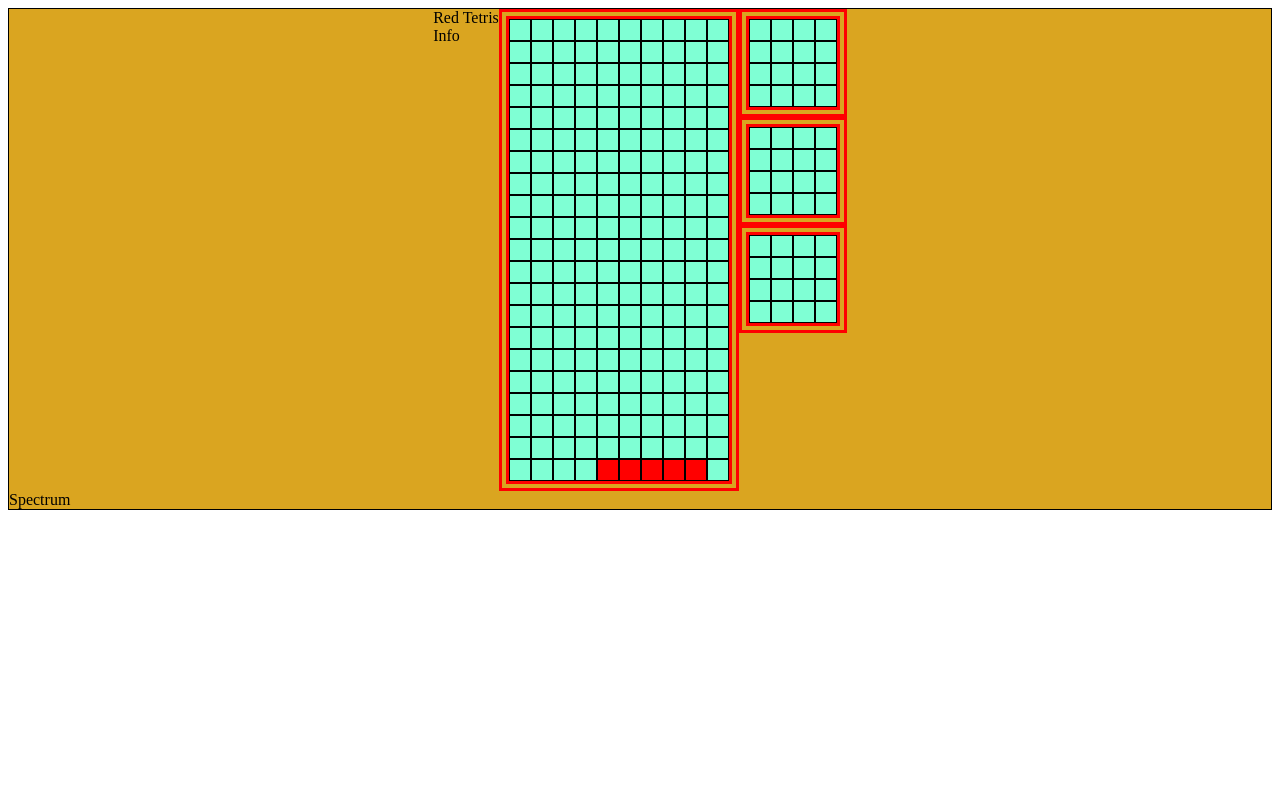
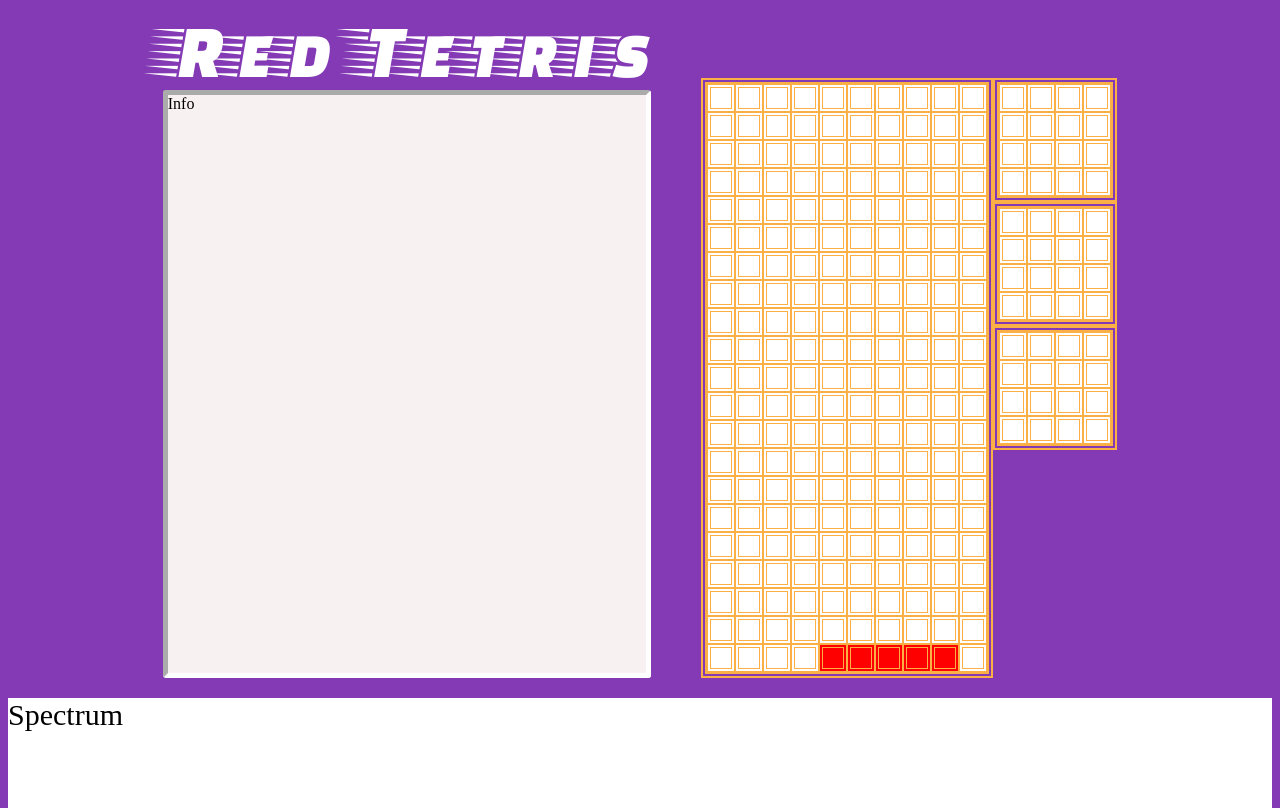
Before and after one commit to wax42/red-tetris, a React app: page / in a window 1280 px wide. Built offline with nearby package versions, Linux system fonts and the light colour scheme.

Commit message:
[ADD] global style insta theme

```diff
--- a/src/client/App.js
+++ b/src/client/App.js
@@ -1,20 +1,19 @@
-import React from 'react';
+import React from "react";
 // import logo from './logo.svg';
-import Game from './components/Game';
-import AppBoardInfo from './components/AppBoardInfo';
-import Spectrum from './components/Spectrum';
-
+import Game from "./components/Game";
+import AppBoardInfo from "./components/AppBoardInfo";
+import Spectrum from "./components/Spectrum";
 
 const App = () => {
   return (
     <div className="app">
-        <div className="app-board">
-          <AppBoardInfo/>
-          <Game/>
-        </div>
-        <Spectrum className="app-spectrum"/>
+      <div className="app-board">
+        <AppBoardInfo />
+        <Game />
       </div>
+      <Spectrum className="app-spectrum" />
+    </div>
   );
-}
+};
 
 export default App;
--- a/src/client/components/AppBoardInfo.jsx
+++ b/src/client/components/AppBoardInfo.jsx
@@ -1,28 +1,20 @@
-import React from 'react';
+import React from "react";
 
 const Info = () => {
-    return (
-      <div className="Info">
-          Info
-      </div>
-    );
-  }
+  return <div className="info">Info</div>;
+};
 
 const Title = () => {
-    return (
-      <div className="Title">
-          Red Tetris
-      </div>
-    );
-  }
+  return <div className="title">Red Tetris</div>;
+};
 
 const AppBoardInfo = () => {
-    return (
-        <div className="app-board-left">
-            <Title/>
-            <Info/>
-        </div>
-    )
-}
+  return (
+    <div className="app-board-left">
+      <Title />
+      <Info />
+    </div>
+  );
+};
 
 export default AppBoardInfo;
--- a/src/client/components/Spectrum.jsx
+++ b/src/client/components/Spectrum.jsx
@@ -1,11 +1,7 @@
-import React from 'react';
+import React from "react";
 
 const Spectrum = () => {
-    return (
-      <div className="Spectrum">
-      Spectrum
-      </div>
-    );
-  }
+  return <div className="spectrum">Spectrum</div>;
+};
 
-  export default Spectrum;
+export default Spectrum;
--- a/src/client/index.css
+++ b/src/client/index.css
@@ -1,46 +1,80 @@
+@import url("https://fonts.googleapis.com/css?family=Faster+One&display=swap");
+
+html,
+body,
+#root {
+  height: 100%;
+  padding: 0;
+  background-color: #833ab4;
+  /* background: linear-gradient(to right bottom, #405de6, #fcaf45); */
+}
+
 .app {
   display: flex;
   flex-direction: column;
-  background-color: goldenrod;
-  border: 1px solid black;
+  height: 100%;
 }
-
 
 .app-board {
   display: flex;
   flex-direction: row;
   justify-content: center;
-
 }
 
 .app-board-left {
   display: flex;
   flex-direction: column;
+  padding-right: 50px;
+}
+
+.title {
+  font-family: "Faster One", cursive;
+  /* font-family: "lucida grande", tahoma, verdana, arial, sans-serif; */
+  font-size: 6vw;
+  white-space: nowrap;
+  color: rgb(255, 255, 255);
+}
+
+.info {
+  /* border: 5px inset; */
+  border: 5px inset #fff;
+  border-radius: 3px;
+  height: 100%;
+  background-color: rgb(248, 241, 241);
+  /*  border-width: 2px;
+  border-style: inset; */
 }
 
 .app-spectrum {
   display: flex;
 }
 
+.spectrum {
+  background-color: rgb(255, 255, 255);
+
+  font-size: 30px;
+  width: 100%;
+  height: 100%;
+  margin-top: 20px;
+}
+
 .game {
   display: flex;
   flex-direction: row;
+  padding-top: 70px;
 
   /* background-color: black; */
-
 }
 .game-grid {
   display: flex;
   flex-direction: column;
-  border: 10px double red;
+  border: 6px double #fcaf45;
 }
 
 .game-pieces {
   display: flex;
   flex-direction: column;
 }
-
-
 
 .line {
   display: flex;
@@ -50,8 +84,9 @@
 .box {
   width: 20px;
   height: 20px;
-  background-color: aquamarine;
-  border: 1px solid black;
+  /* background-color: aquamarine; */
+  background-color: #fff;
+  border: 4px double #fcaf45;
 }
 
 .color-form0 {
```
